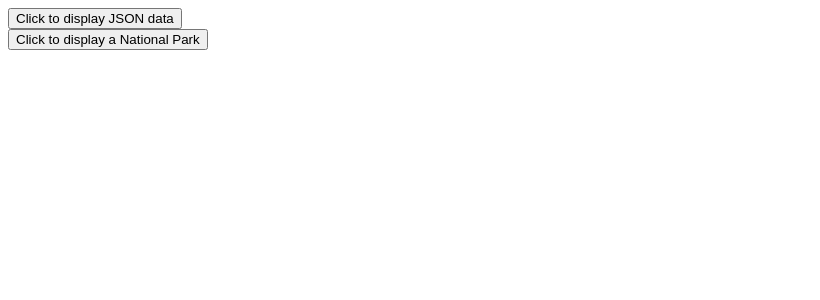
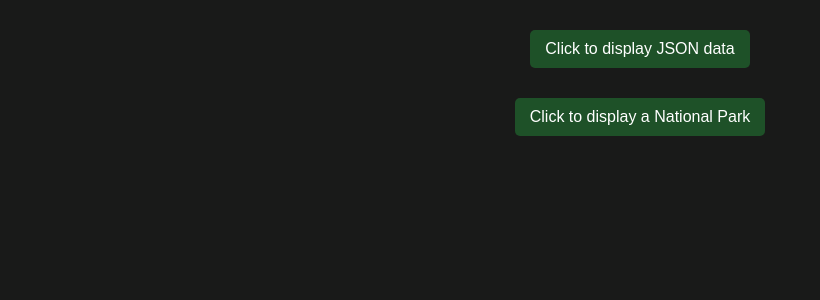
Before and after one commit to Robertjo97/Data-Browser, a PHP site: page /index.html in a window 1280 px wide. Shown: the top 300 px of the page, without its empty margins (0-820 px from the left). Run offline with PHP 8.4, Linux system fonts and the light colour scheme.

Commit message:
Finish styling

```diff
--- a/script.js
+++ b/script.js
@@ -1,9 +1,9 @@
 /*
 TODO:
+convert Edit to mysql
 Set free entry and Biome to drop down menus
+add image uploader
 enable changing images on edit
-convert Edit to mysql
-add styling
 */
 
 class NationalPark {
--- a/style.css
+++ b/style.css
@@ -1,8 +1,40 @@
+* {
+    margin: 10px;
+    color:white;
+}
+
 img {
     height: 400px;
     width: auto;
 }
 
+button {
+    padding: 10px 15px;
+    border: none;
+    border-radius: 5px;
+    cursor: pointer;
+    margin: 10px;
+    font-size: 16px;
+    transition: background-color 0.3s ease;
+    background-color: #1E5128;
+}
+
 button:hover {
     cursor: pointer;
+    background-color: #4E9F3D;
 }
+
+body {
+    text-align: center;
+    font-family: Arial, Helvetica, sans-serif;
+    background-color: #191A19;
+}
+
+label {
+    font-weight: bold;
+}
+
+input {
+    background-color: #191A19;
+    width:400px;
+}
```
